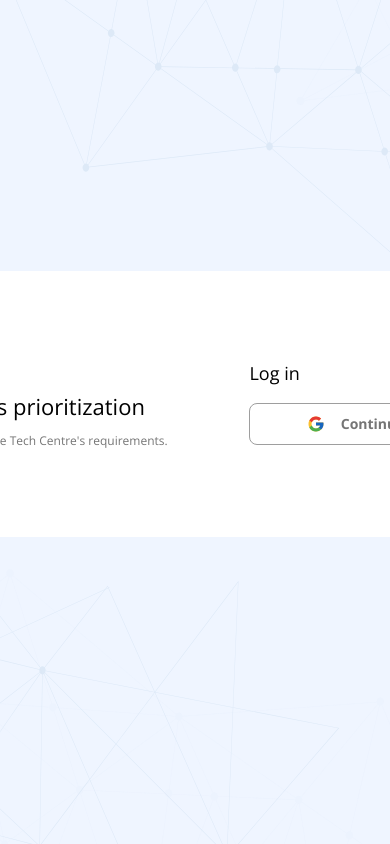
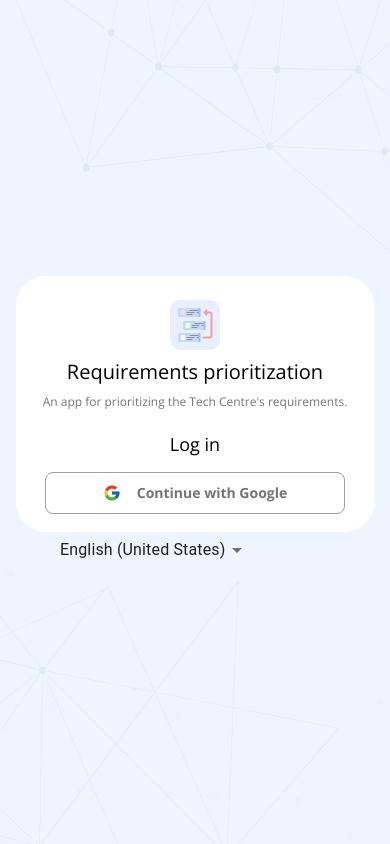
Before and after one commit to harishgarg2508/figma-project, a Next.js app: page /login in a window 390 px wide. Built offline with nearby package versions, Linux system fonts and the light colour scheme; no server answers.

Commit message:
refactor: Update CSS styles for login page, improving layout and responsiveness; remove fixed dimensions and enhance flexibility

```diff
--- a/src/app/login/page.module.css
+++ b/src/app/login/page.module.css
@@ -8,77 +8,69 @@
   background-size: cover;
   background-position: center;
   background-repeat: no-repeat;
+  padding: 16px;
 }
+
 .main_outerBox {
   color: black;
-  width: 810px;
-  height: 302px;
+  width: 100%;
+  max-width: 810px;
 }
+
 .main_innerBox {
   display: flex;
   flex-direction: row;
-  justify-items: center;
   gap: 8px;
   flex-grow: 1;
   flex-shrink: 1;
   background: white;
   color: black;
-  width: 810px;
-  height: 256px;
+  width: 100%;
+  max-width: 810px;
+  min-height: 256px;
   align-items: center;
   justify-content: center;
   border-radius: 30px;
+  padding: 16px;
 }
 
 .logo_text_container {
   display: flex;
   flex-direction: column;
   gap: 8px;
-  height: 142px;
-  width: 352px;
-  margin-top: 57px;
-  margin-bottom: 57px;
-  margin-left: 48px;
+  flex: 1;
+  margin: 16px;
+  min-width: 200px;
 }
+
 .logo_text {
   color: black;
-  font-style: Regular;
   font-weight: 400;
-  font-size: 22px;
+  font-size: 20px;
+  width: 100%;
+}
 
-  height: 32px;
-  width: 352px;
-}
 .logo {
   background-image: url("/app-logo.svg");
-  background-size: cover;
+  background-size: contain;
   background-position: center;
   background-repeat: no-repeat;
   height: 50px;
   width: 50px;
 }
+
 .text_information {
   font-size: 12px;
   font-weight: 400;
-  font-style: Regular;
-  height: 20px;
-  width: 352px;
-  line-height: 20px;
-  letter-spacing: 0%;
-  vertical-align: middle;
   color: #757575;
 }
+
 .information_container {
   display: flex;
   flex-direction: column;
   gap: 8px;
-  height: 60px;
-  width: 352px;
-  display: flex;
-  flex-direction: column;
   align-items: flex-start;
 }
-
 
 .continue_with_google_button_box {
   display: flex;
@@ -86,21 +78,15 @@
   align-items: center;
   justify-content: center;
   gap: 16px;
-  height: 82px;
-  width: 352px;
+  flex: 1;
+  width: 100%;
 }
 
 .login_text_in_continue_with_google_button_box {
   color: black;
-  font-family: 'Open Sans';
+  font-family: "Open Sans";
   font-size: 18px;
   font-weight: 400;
-  font-style: Regular;
-  height: 24px;
-  width: 299.0625px;
-  line-height: 20px;
-  letter-spacing: 0%;
-  vertical-align: middle;
 }
 
 .continue_with_google_button {
@@ -112,18 +98,37 @@
   border: 1px solid #9e9e9e;
   border-radius: 8px;
   height: 42px;
-  width: 300px;
-  border-radius: 8px;
+  width: 100%;
+  max-width: 300px;
   color: #757575;
 }
 
-.languageSwitcher{
+.languageSwitcher {
   width: 214px;
   height: 36px;
-  padding-left: 16px;
   display: flex;
   align-items: center;
-  justify-content: center;
+  justify-content: flex-start;
   gap: 3px;
   color: #424242;
+  padding-left: 16px;
+  margin-left: 28px;
 }
+
+
+@media (max-width: 768px) {
+  .main_innerBox {
+    flex-direction: column;
+    text-align: center;
+  }
+
+  .logo_text_container {
+    align-items: center;
+    margin: 8px 0;
+  }
+
+  .information_container {
+    align-items: center;
+    text-align: center;
+  }
+}
```
